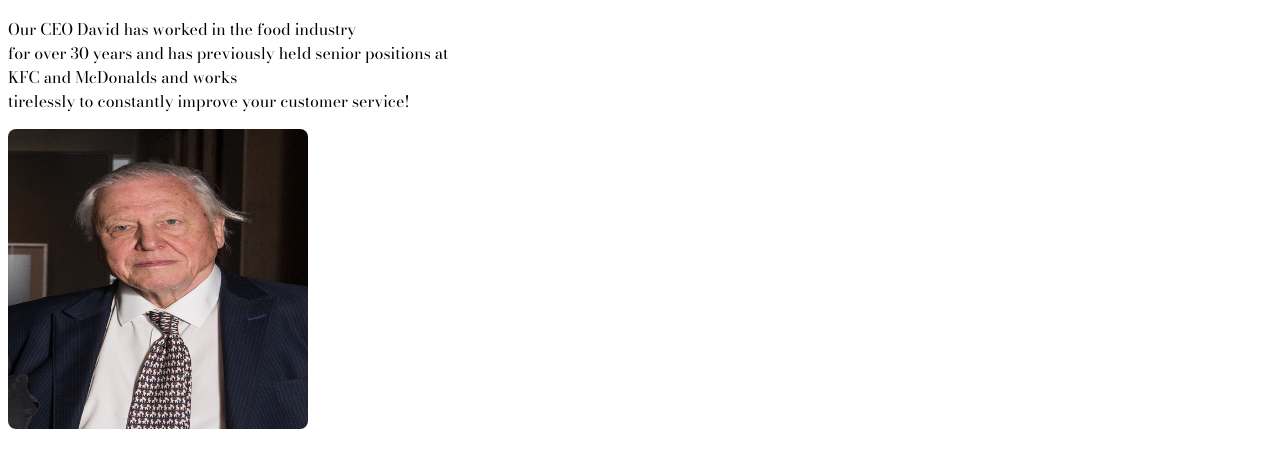
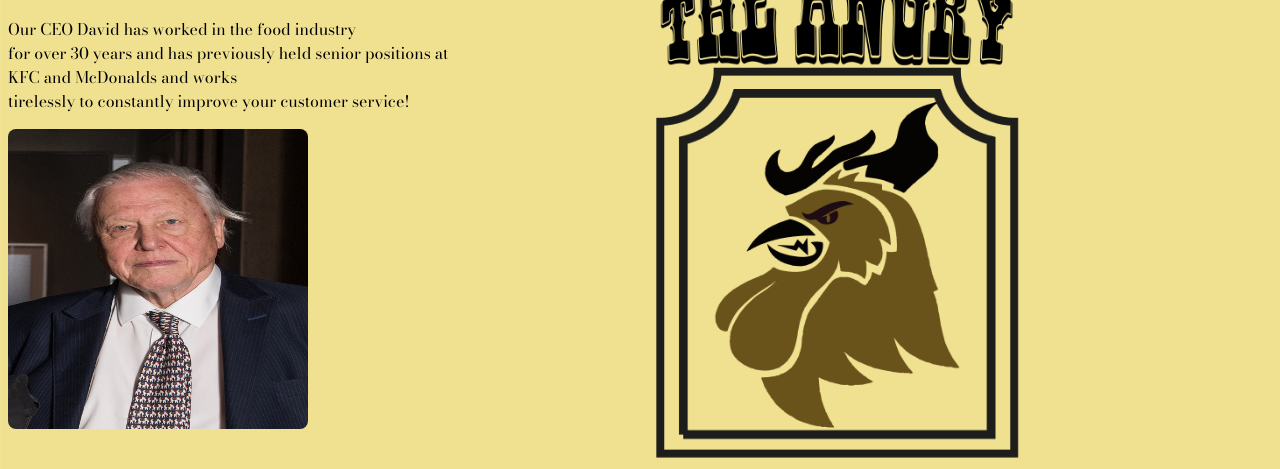
Before and after one commit to najgill/theangrychicken, a plain HTML site: page index.html in a window 1280 px wide. Shown: the part 194-663 px from the top of the page. Drawn offline with nearby package versions, Linux system fonts and the light colour scheme; a web font is replaced by a local one.

Commit message:
Update style.css

```diff
--- a/style.css
+++ b/style.css
@@ -44,7 +44,7 @@ h2{text-align: right;}
 
 
 body{
-    background-image: url("Siteproject/images/Background.png");
+    background-image: url("Background.png");
     background-size: cover;
 }
 #menu {
```
